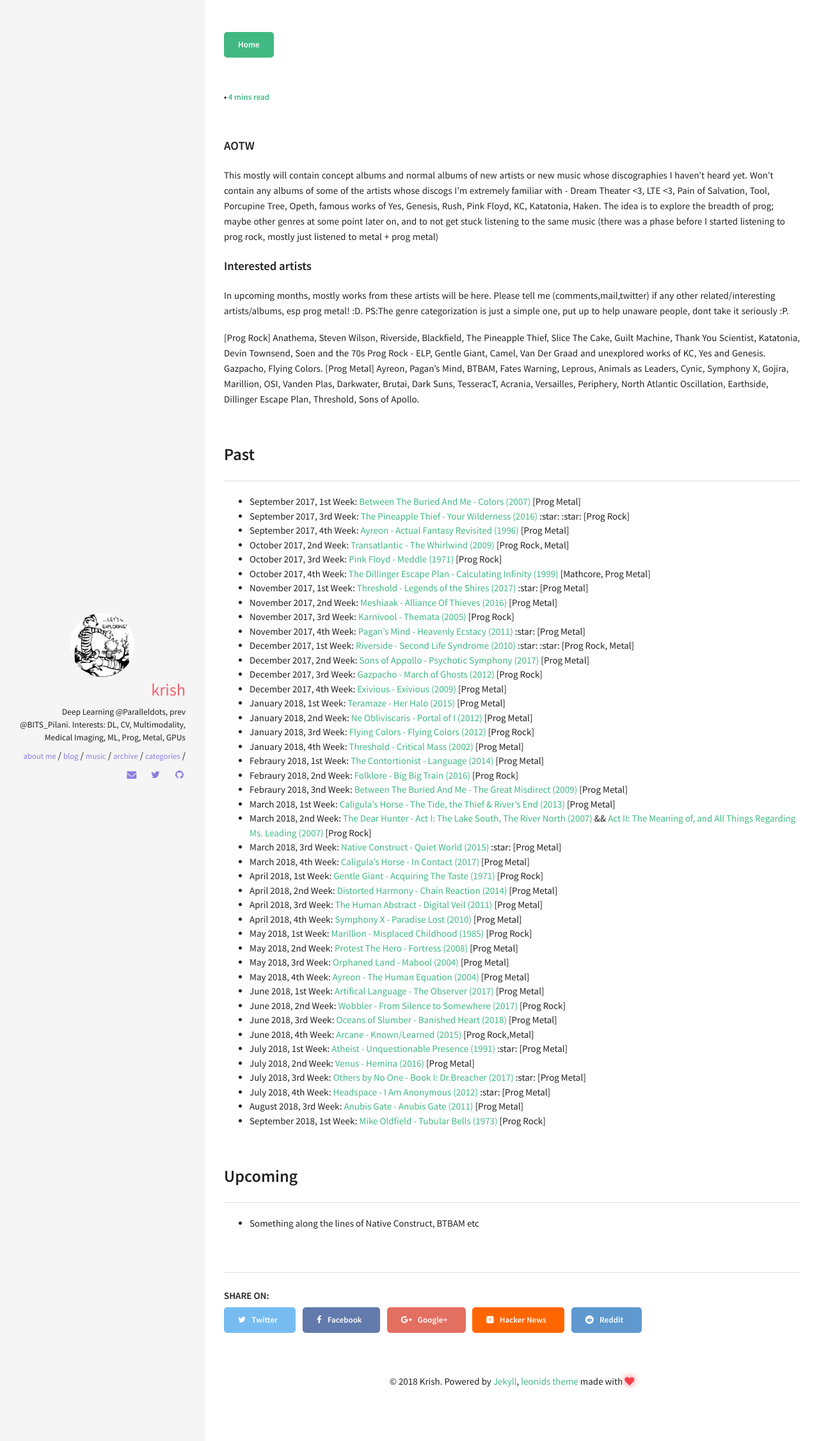
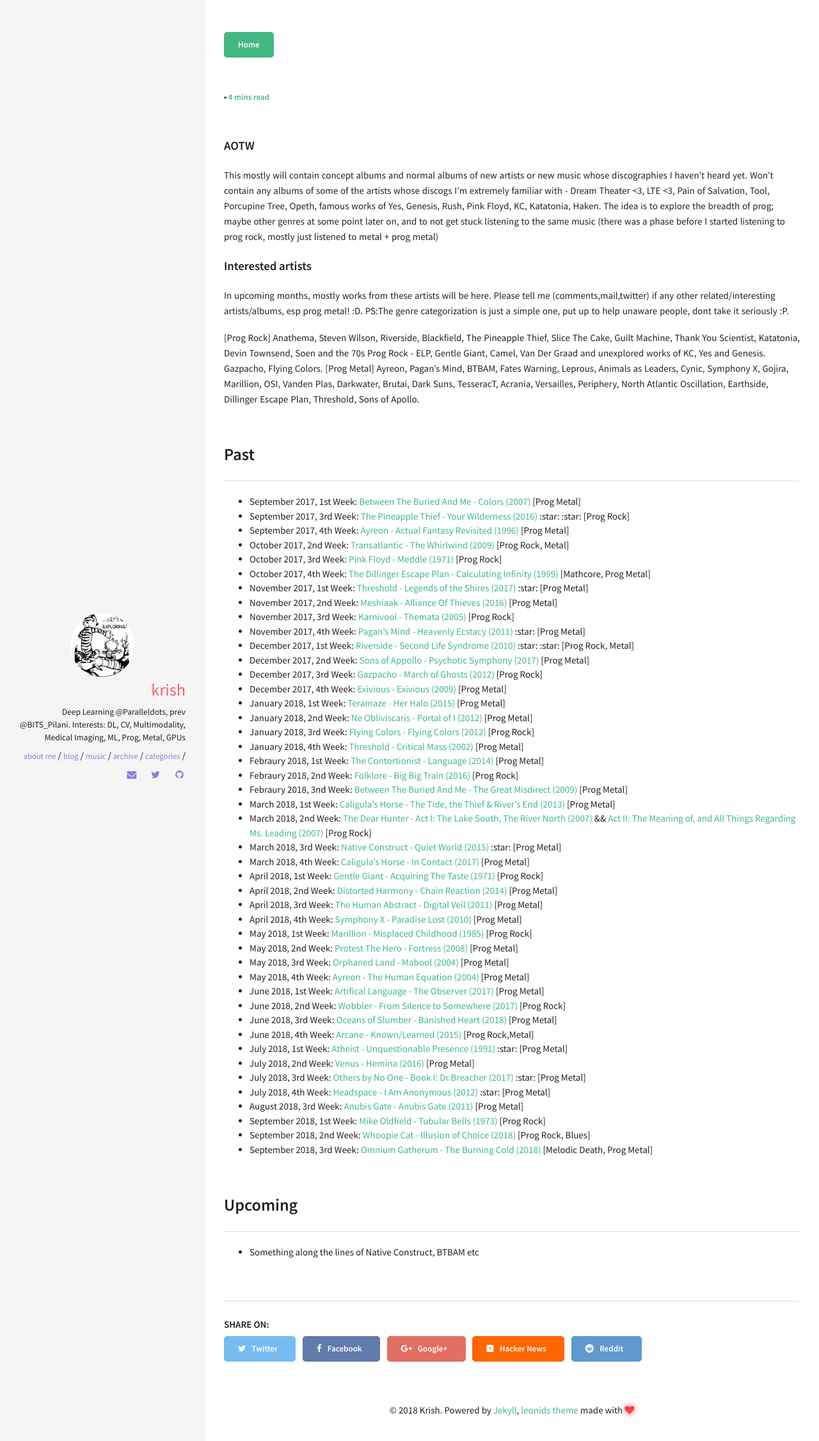
Before and after one commit to skrish13/skrish13.github.io, a Jekyll site: the page built from music/2017-10-14-aotw.md, in a window 1280 px wide. Shown: the top 2252 px of the page at 64% size. Built offline with Jekyll 4.4.1, drawn with Linux system fonts in a browser that asks for light colours; comment, search, counter and statistics services are not loaded.

Commit message:
new aotw

```diff
--- a/music/2017-10-14-aotw.md
+++ b/music/2017-10-14-aotw.md
@@ -62,6 +62,8 @@ In upcoming months, mostly works from these artists will be here. Please tell me
 - July 2018, 4th Week: [Headspace - I Am Anonymous (2012)](https://open.spotify.com/album/7dOtjH49SQNnMdfy62XLYP) :star: [Prog Metal]
 - August 2018, 3rd Week: [Anubis Gate - Anubis Gate (2011)](https://open.spotify.com/album/4SAkz0KSOb1Dst4sJf9iFU) [Prog Metal]
 - September 2018, 1st Week: [Mike Oldfield - Tubular Bells (1973)](https://en.wikipedia.org/wiki/Tubular_Bells) [Prog Rock]
+- September 2018, 2nd Week: [Whoopie Cat - Illusion of Choice (2018)](https://open.spotify.com/album/7xmMjynWGTtfOMYaXTeNiY) [Prog Rock, Blues]
+- September 2018, 3rd Week: [Omnium Gatherum - The Burning Cold (2018)](https://open.spotify.com/album/7C07714TBt30BazLwcItnn) [Melodic Death, Prog Metal]
 
 ## Upcoming
 - Something along the lines of Native Construct, BTBAM etc
```
